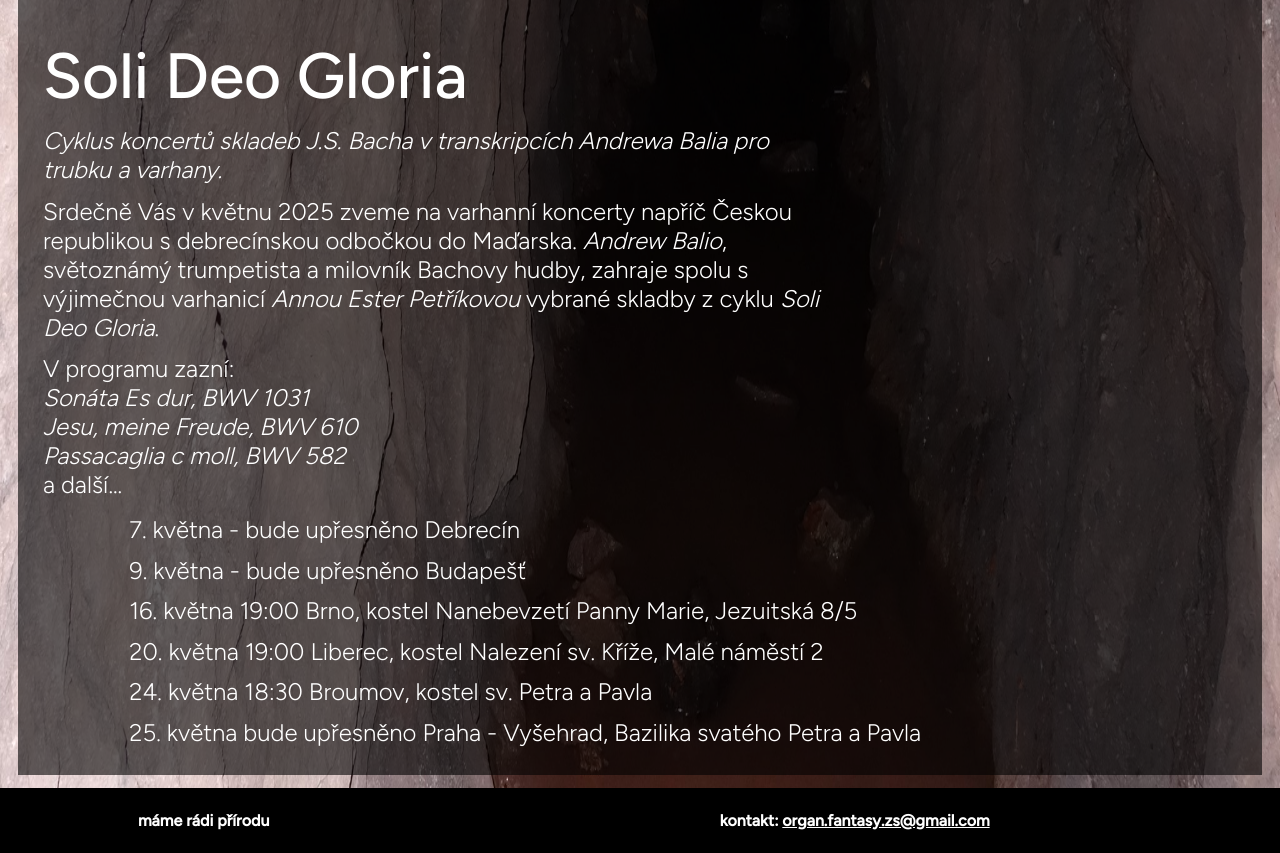
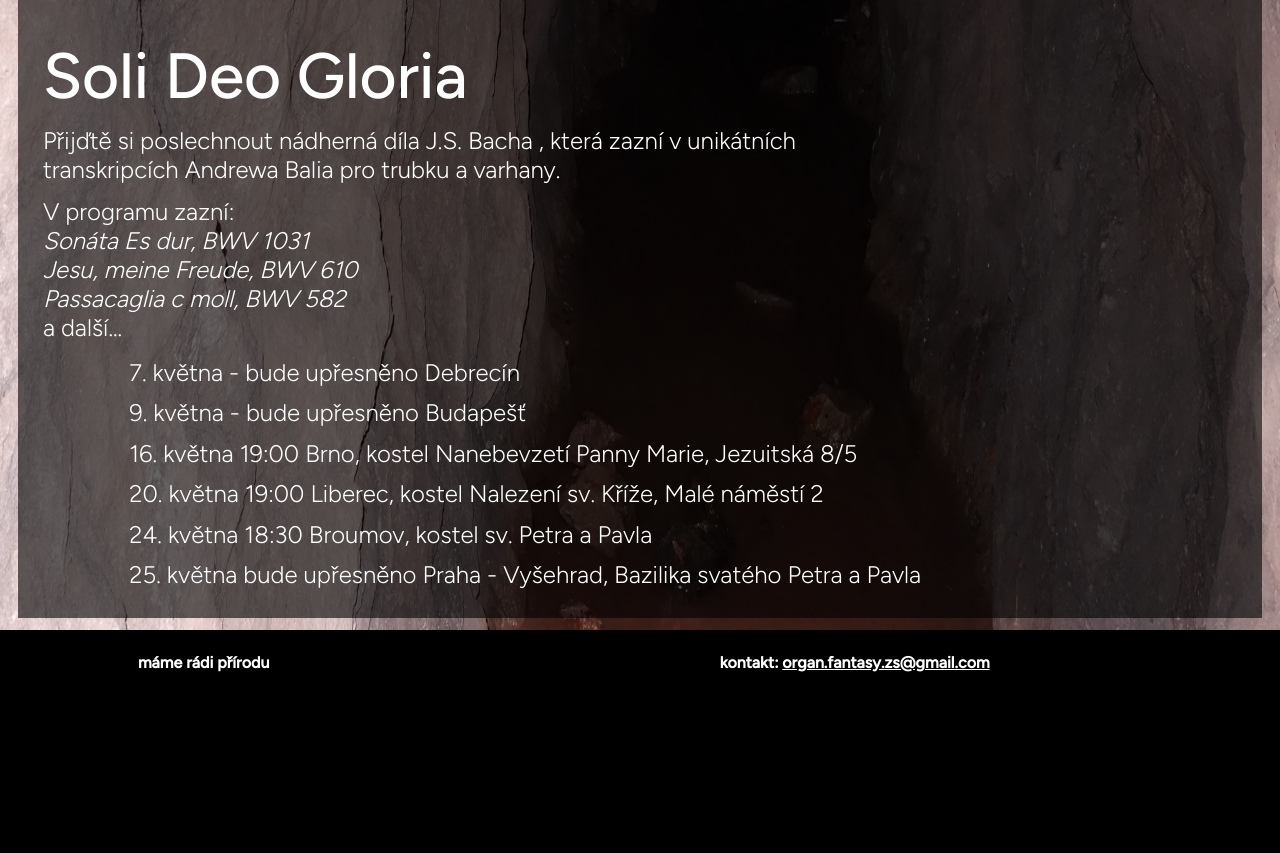
Before and after one commit to krkavecstavelpec/krkavecstavelpec.github.io, a plain HTML site: page index.html in a window 1280 px wide. Shown: the part 1060-1913 px from the top of the page. After the commit the page ends 1755 px from the top, so only its background shows below. Drawn offline with Linux system fonts and the light colour scheme.

Commit message:
edit text

```diff
--- a/index.html
+++ b/index.html
@@ -43,9 +43,8 @@
         <section class="koncerty">
             <h2>Nadcházející koncerty</h2>
                     <h3>Soli Deo Gloria</h3>
-                    <p><em>Cyklus koncertů skladeb J.S. Bacha v transkripcích Andrewa Balia pro trubku a varhany.</em></p>
-                    <p>Srdečně Vás v květnu 2025 zveme na varhanní koncerty napříč Českou republikou s debrecínskou odbočkou do Maďarska.
-                         <em>Andrew Balio</em>, světoznámý trumpetista a milovník Bachovy hudby, zahraje spolu s výjimečnou varhanicí <em>Annou Ester Petříkovou</em> vybrané skladby z cyklu <em>Soli Deo Gloria</em>.
+                    <p>
+                        Přijďtě si poslechnout nádherná díla J.S. Bacha , která zazní v unikátních transkripcích Andrewa Balia pro trubku a varhany.
                     </p>
                     <p>
                         V programu zazní:<br>
```
